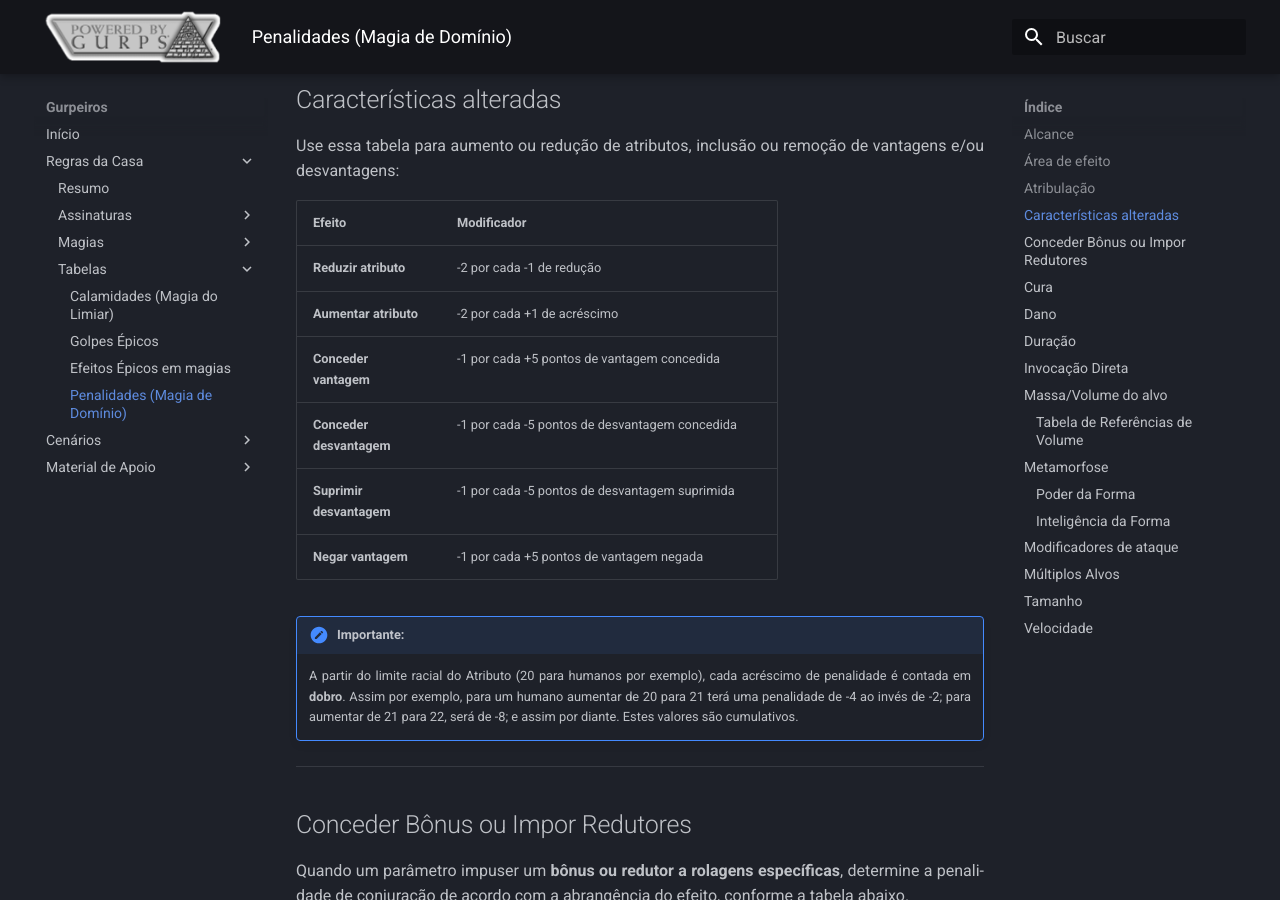
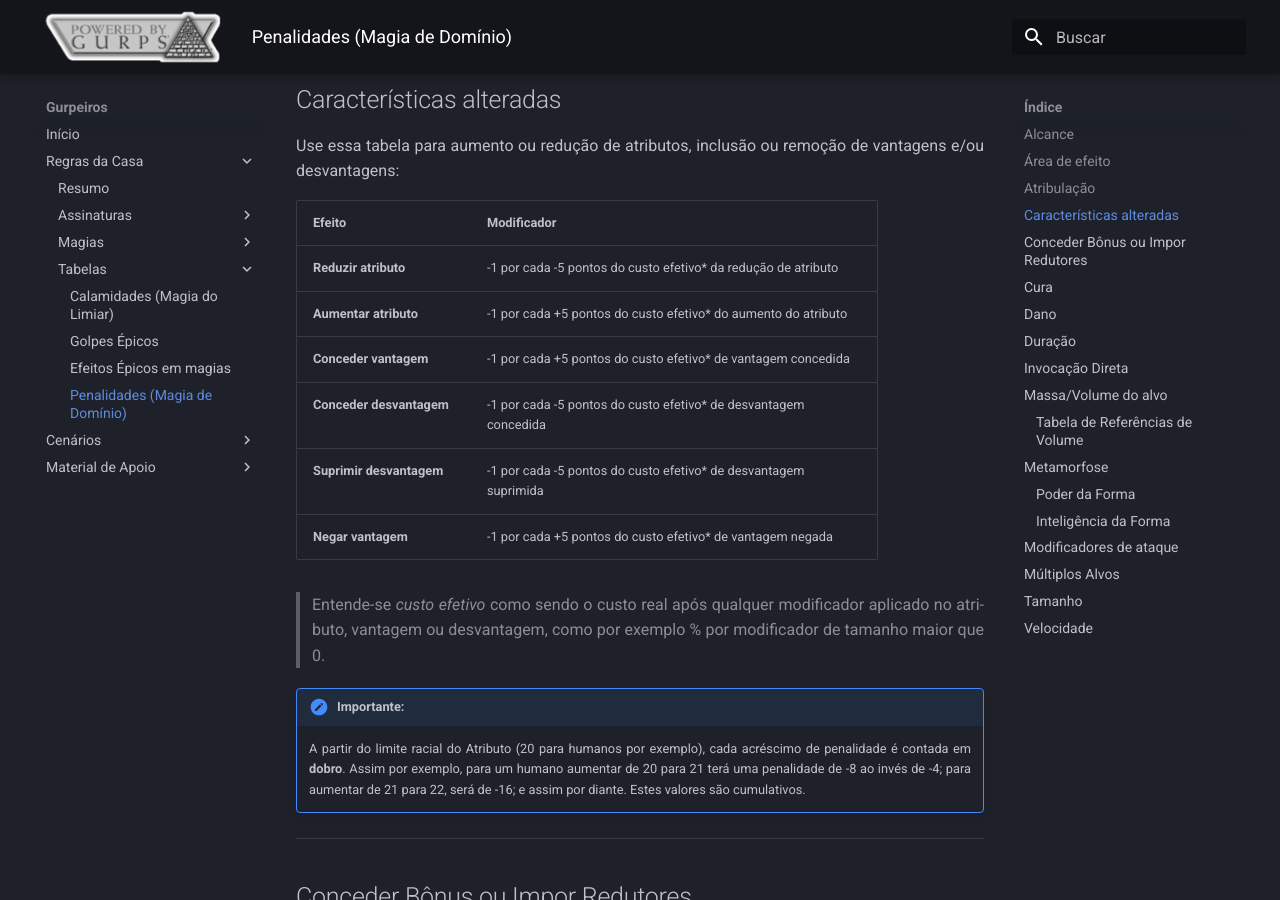
Before and after one commit to brbreis-1723/gurpeiros, an MkDocs documentation site: the page built from docs/regras/tabelas/penalidades_dominio.md, in a window 1280 px wide and 900 px high, scrolled down 3126 px. Built offline with MkDocs 1.6.1 and Material for MkDocs 9.7.7, drawn with Linux system fonts in a browser that asks for light colours; some of the changed text lies outside the part shown.

Commit message:
atualiza site mkdocs

```diff
--- a/docs/regras/tabelas/penalidades_dominio.md
+++ b/docs/regras/tabelas/penalidades_dominio.md
@@ -130,34 +130,36 @@ Use essa tabela para aumento ou redução de atributos, inclusão ou remoção d
   <tbody>
     <tr>
       <td><strong>Reduzir atributo</strong></td>
-      <td>-2 por cada -1 de redução</td>
+      <td>-1 por cada -5 pontos do custo efetivo* da redução de atributo</td>
     </tr>
     <tr>
       <td><strong>Aumentar atributo</strong></td>
-      <td>-2 por cada +1 de acréscimo</td>
+      <td>-1 por cada +5 pontos do custo efetivo* do aumento  do atributo
+      </td>
     </tr>
     <tr>
       <td><strong>Conceder vantagem</strong></td>
-      <td>-1 por cada +5 pontos de vantagem concedida</td>
+      <td>-1 por cada +5 pontos do custo efetivo* de vantagem concedida</td>
     </tr>
     <tr>
       <td><strong>Conceder desvantagem</strong></td>
-      <td>-1 por cada -5 pontos de desvantagem concedida</td>
+      <td>-1 por cada -5 pontos do custo efetivo* de desvantagem concedida</td>
     </tr>
     <tr>
       <td><strong>Suprimir desvantagem</strong></td>
-      <td>-1 por cada -5 pontos de desvantagem suprimida</td>
+      <td>-1 por cada -5 pontos do custo efetivo* de desvantagem suprimida</td>
     </tr>
     <tr>
       <td><strong>Negar vantagem</strong></td>
-      <td>-1 por cada +5 pontos de vantagem negada</td>
+      <td>-1 por cada +5 pontos do custo efetivo* de vantagem negada</td>
     </tr>
   </tbody>
 </table>
 
+> Entende-se *custo efetivo* como sendo o custo real após qualquer modificador aplicado no atributo, vantagem ou desvantagem, como por exemplo % por modificador de tamanho maior que 0.
 
 !!! note "Importante:"
-    A partir do limite racial do Atributo (20 para humanos por exemplo), cada acréscimo de penalidade é contada em **dobro**. Assim por exemplo, para um humano aumentar de 20 para 21 terá uma penalidade de -4 ao invés de -2; para aumentar de 21 para 22, será de -8;  e assim por diante. Estes valores são cumulativos.
+    A partir do limite racial do Atributo (20 para humanos por exemplo), cada acréscimo de penalidade é contada em **dobro**. Assim por exemplo, para um humano aumentar de 20 para 21 terá uma penalidade de -8 ao invés de -4; para aumentar de 21 para 22, será de -16;  e assim por diante. Estes valores são cumulativos.
 
 
 ---
@@ -476,10 +478,12 @@ A duração determina por quanto tempo os efeitos da magia permanecem ativos. Qu
 </table>
 
 
-!!! note "Durações exclusivas para rituais"
+!!! note "Durações de longo prazo ou Permanentes:"
     *<strong>Durações superiores a 1 dia (-16+) só podem ser obtidas por meio de Rituais.</strong>
 
-    Nesse sentido, *Permanente* representa uma situação especial que não pode ser obtida por uma conjuração comum. Nem todo efeito pode ser permanente, a critério do GM.
+    Nesse sentido, uma duração *Permanente* representa uma situação especial que não pode ser obtida por uma conjuração comum. Nem todo efeito pode ser permanente, a critério do GM.
+
+    Qualquer efeito com duração permanente que conceda benefícios ao personagem e aumente seu nível de pontos — como a redução de desvantagens que existiam na criação do personagem, o aumento de atributos ou o aumento ou aquisição de novas vantagens — deverá ser acompanhado da respectiva compra em pontos de personagem.
 
     Para produzir um efeito permanente, o conjurador deve possuir **Nível 5 (NH 25 ou superior)** no Domínio correspondente. Dependendo da natureza do efeito, o GM pode exigir condições adicionais para a realização do Ritual, como o uso de componentes **Finos** ou **Lendários**.
 
```
Also changed, not shown: docs/regras/magia/dominio_elementos.md (+7 -7 lines), docs/regras/magia/dominio_lista.md (+17 -8 lines).
